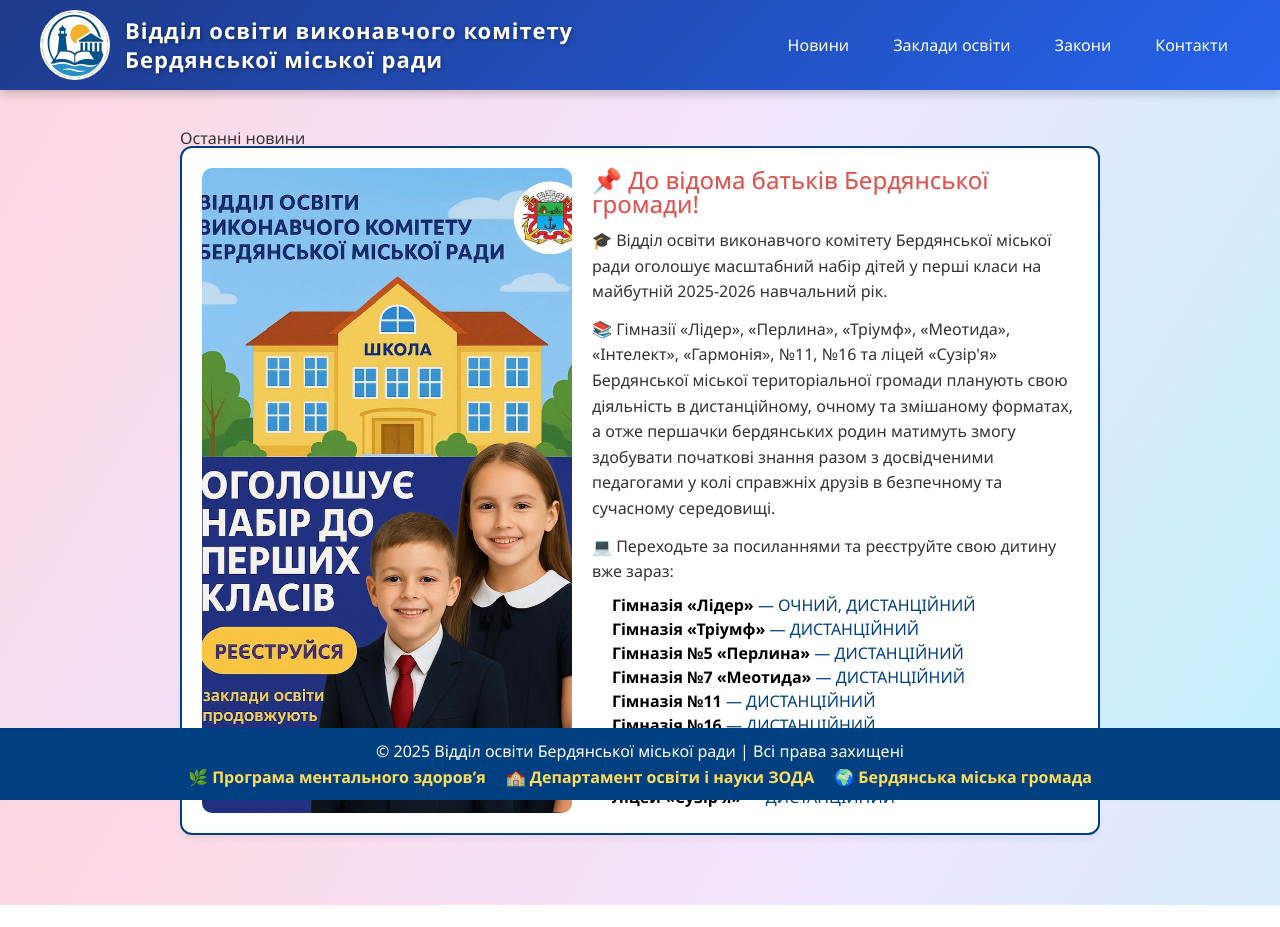
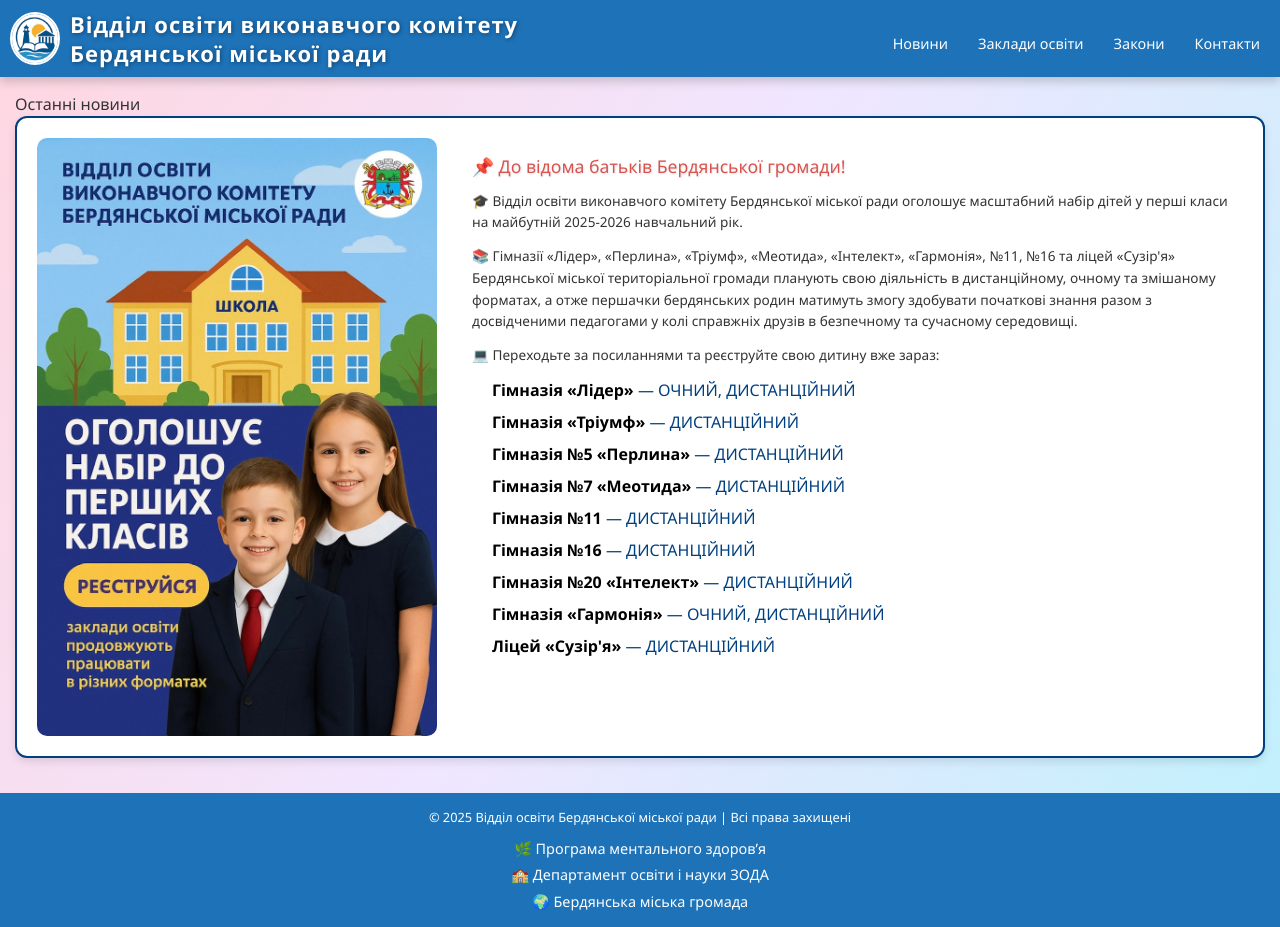
Before and after one commit to Durcksion/osvita, a plain HTML site: page відділ освіти 3.0/відділ освіти 3.0/index.html in a window 1280 px wide. Before the commit the page ends 905 px from the top, so only its background shows below. Drawn offline with Linux system fonts and the light colour scheme.

Commit message:
Add files via upload

```diff
--- a/відділ освіти 3.0/відділ освіти 3.0/style.css
+++ b/відділ освіти 3.0/відділ освіти 3.0/style.css
@@ -87,9 +87,12 @@
 
 /* Картинка новини */
 .news-img {
-  width: 370px;
+  width: 100%;
+  max-width: 400px; /* обмежуємо ширину */
+  height: auto;
+  display: block;
+  margin: 0 auto; /* центруємо */
   border-radius: 10px;
-  object-fit: cover;
 }
 
 /* Заголовок новини */
@@ -228,62 +231,184 @@
 }
 
 
-/* Контент */
-main {
-  padding: 40px;
-  max-width: 1000px;
-  margin: auto;
-}
-.news {
-  display: grid;
-  grid-template-columns: repeat(auto-fit, minmax(280px, 1fr));
-  gap: 20px;
-}
-.news article {
-  background: white;
-  border-radius: 12px;
-  padding: 20px;
-  box-shadow: 0 4px 6px rgba(0,0,0,0.05);
-  transition: transform 0.3s;
-}
-.news article:hover {
-  transform: translateY(-5px);
+/* === БАЗА === */
+body {
+  margin: 0;
+  font-family: 'Segoe UI', Tahoma, Geneva, Verdana, sans-serif;
+  background-color: #f8fafc;
+  color: #333;
+  line-height: 1.5;
 }
 
-/* Footer */
+/* === ШАПКА === */
+header {
+  background: #1d72b8;
+  color: #fff;
+  padding: 10px;
+}
+
+.logo-title {
+  display: flex;
+  align-items: center;
+  gap: 10px;
+  flex-wrap: wrap; /* щоб на телефоні лого і текст переносились */
+}
+
+.logo {
+  max-width: 60px;
+  height: auto;
+}
+
+header h1 {
+  font-size: 1.1rem;
+  margin: 0;
+}
+
+/* === МЕНЮ === */
+nav ul {
+  list-style: none;
+  margin: 10px 0 0;
+  padding: 0;
+  display: flex;
+  flex-wrap: wrap;
+  gap: 10px;
+}
+
+nav ul li {
+  position: relative;
+}
+
+nav ul li a {
+  text-decoration: none;
+  color: #fff;
+  font-size: 0.9rem;
+  padding: 6px 10px;
+  display: block;
+  border-radius: 6px;
+  transition: background 0.3s;
+}
+
+nav ul li a:hover {
+  background: rgba(255, 255, 255, 0.2);
+}
+
+/* підменю */
+nav ul li ul {
+  display: none;
+  position: absolute;
+  top: 100%;
+  left: 0;
+  background: #1560a5;
+  padding: 5px;
+  border-radius: 8px;
+}
+
+nav ul li:hover ul {
+  display: block;
+}
+
+nav ul li ul li a {
+  font-size: 0.85rem;
+}
+
+/* === НОВИНИ === */
+main {
+  padding: 15px;
+}
+
+.news-item {
+  background: #fff;
+  border-radius: 12px;
+  box-shadow: 0 4px 8px rgba(0,0,0,0.1);
+  overflow: hidden;
+  margin-bottom: 20px;
+}
+
+.news-img {
+  width: 100%;
+  height: auto;
+  display: block;
+}
+
+.news-content {
+  padding: 15px;
+}
+
+.news-content h2 {
+  font-size: 1.1rem;
+  margin-bottom: 10px;
+}
+
+.news-content p,
+.news-content ul {
+  font-size: 0.95rem;
+}
+
+/* === ФУТЕР === */
 footer {
-  background: #004080;
-  color: white;
+  background: #1d72b8;
+  color: #fff;
   text-align: center;
-  padding: 15px 10px;
-  position: fixed;
-  bottom: 0;
-  left: 0;
-  width: 100%;
+  padding: 15px;
+  font-size: 0.85rem;
 }
 
 .footer-links {
+  display: flex;
+  flex-direction: column;
+  gap: 5px;
   margin-top: 10px;
-  display: flex;
-  justify-content: center;
-  gap: 20px;
-  flex-wrap: wrap;
 }
 
 .footer-links a {
-  color: #ffdd57;
+  color: #fff;
   text-decoration: none;
-  font-weight: bold;
-  transition: color 0.3s ease, transform 0.2s ease;
+  font-size: 0.9rem;
 }
 
 .footer-links a:hover {
-  color: #ffffff;
-  transform: scale(1.05);
+  text-decoration: underline;
 }
 
-.container {
-  width: 90%;  /* замість 1200px */
-  max-width: 1200px;
-  margin: 0 auto;
+/* === АДАПТИВНІСТЬ === */
+@media (max-width: 768px) {
+  header h1 {
+    font-size: 1rem;
+  }
+
+  nav ul {
+    flex-direction: column;
+    gap: 5px;
+  }
+
+  .news-content h2 {
+    font-size: 1rem;
+  }
 }
+
+@media (max-width: 480px) {
+  .news-img {
+    max-width: 250px; /* на телефоні ще компактніше */
+  }
+}
+
+  .logo-title {
+    justify-content: center;
+  }
+
+  .logo {
+    max-width: 50px;
+  }
+
+  header h1 {
+    font-size: 0.95rem;
+  }
+
+  .news-content p, .news-content ul {
+    font-size: 0.85rem;
+  }
+
+  footer {
+    font-size: 0.8rem;
+  }
+}
```
